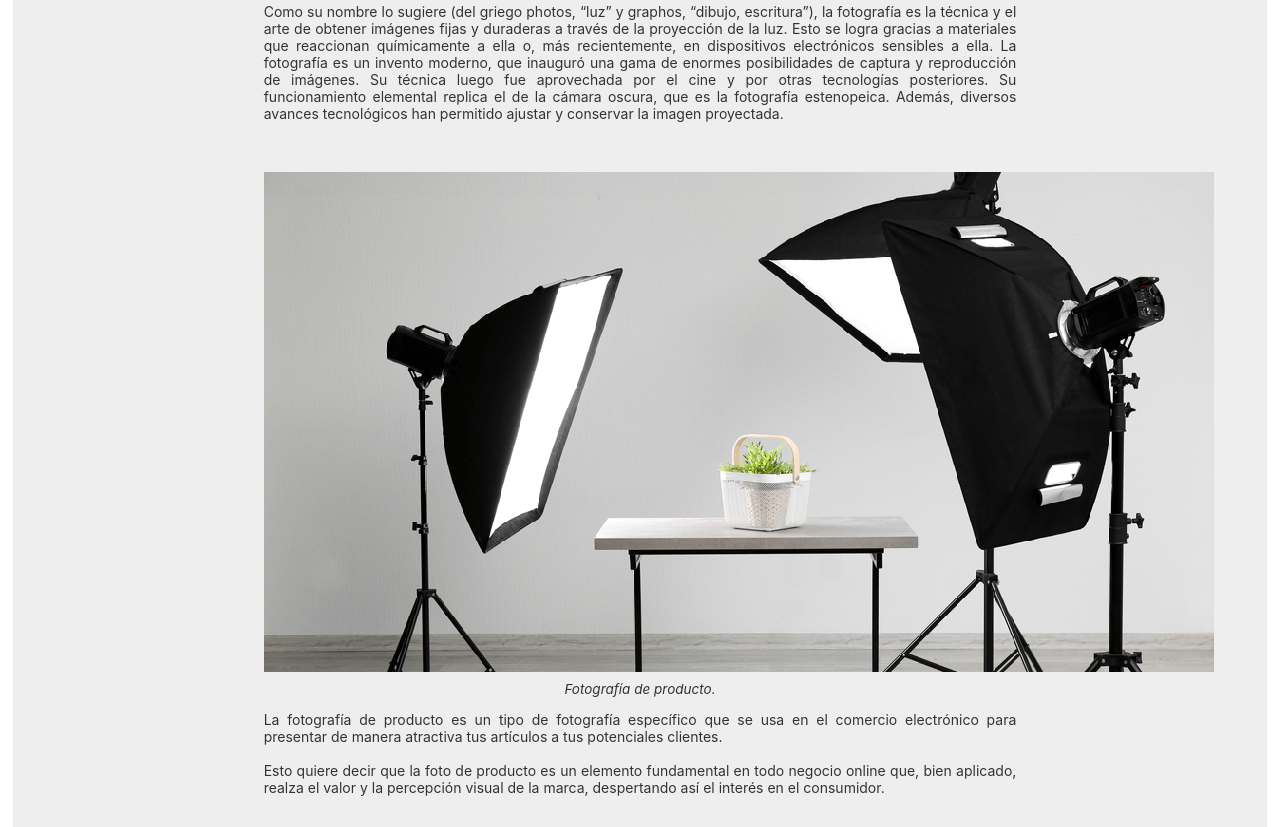
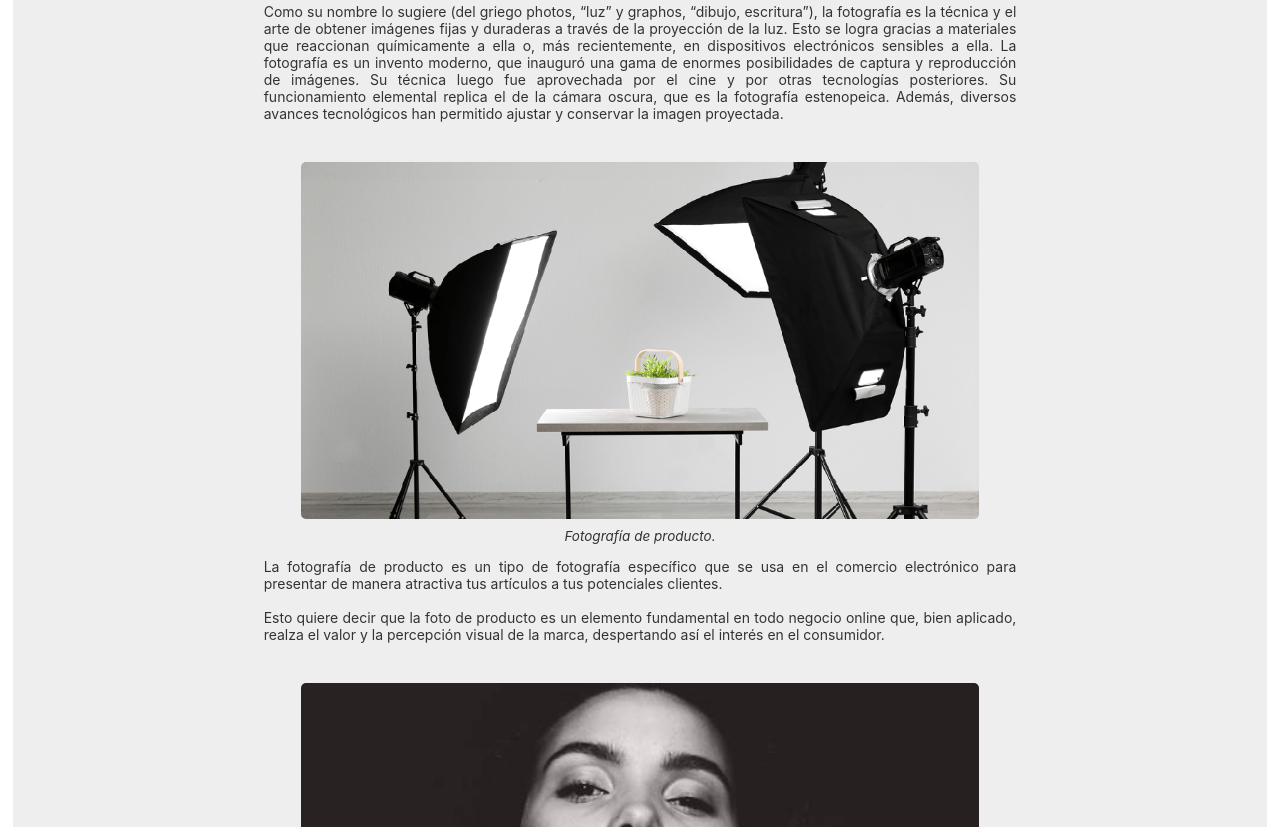
Before and after one commit to elverytr/RetoPaginaTributo, a plain HTML site: page index.html in a window 1280 px wide. Shown: the part 573-1400 px from the top of the page. Drawn offline with Linux system fonts and the light colour scheme.

Commit message:
Se arregló error de tamaño de imagenes

```diff
--- a/assets/styles/estilos.css
+++ b/assets/styles/estilos.css
@@ -26,7 +26,7 @@ body{
     font-weight: lighter;
 }
 .figura{
-    padding: 10px 0 0 0;
+    padding: 0px;
     margin: 0px;
 }
 #img-div{
@@ -35,6 +35,7 @@ body{
     display: inline-block;
 }
 #image{
+    padding: 10px 0 0 0;
     max-width: 90%;
     min-width: 300px;
     border-radius: 5px;
@@ -54,6 +55,13 @@ body{
 cite{
     margin-top: 3rem;
     text-align: justify;
+}
+.img{
+    width: 90%;
+    padding: 0px;
+    margin: 0px;
+    min-width: 200px;
+    border-radius: 5px;
 }
 section{
     margin-bottom: 40px;
```
